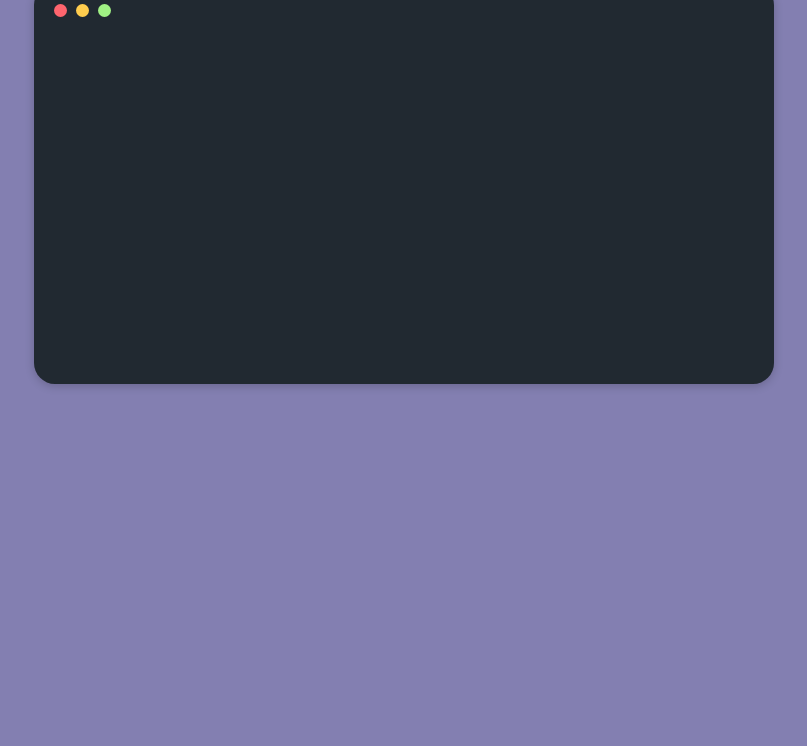
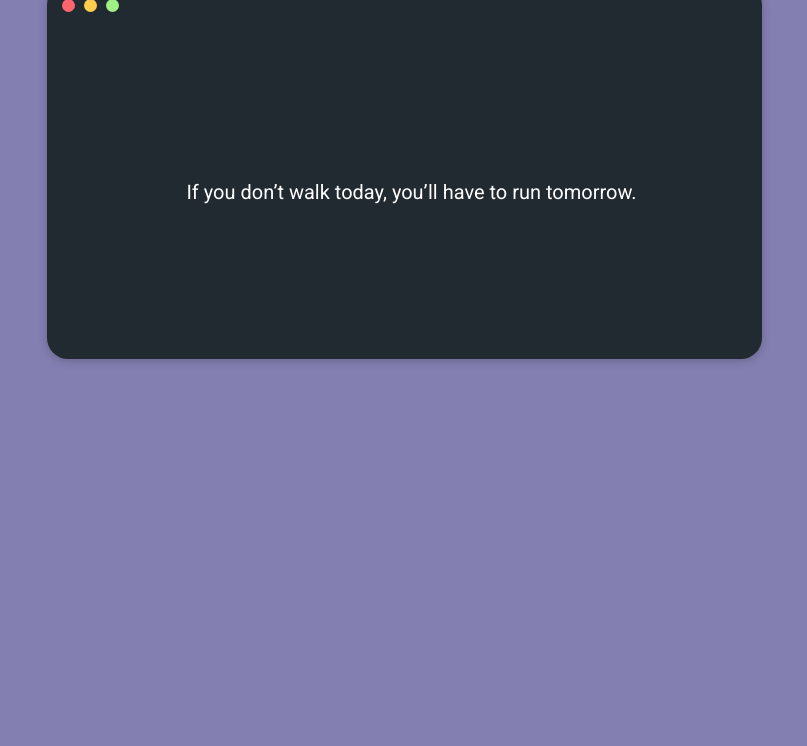
Before and after one commit to MaxShidlovskiy/createx-company, a plain HTML site: page page/index.html in a window 1280 px wide. Shown: the part 54-800 px from the top of the page, without its empty margins (236-1043 px from the left). Drawn offline with Linux system fonts and the light colour scheme.

Commit message:
troubleshooting

```diff
--- a/page/index.html
+++ b/page/index.html
@@ -14,10 +14,10 @@
 
 <body>
     <h1>Random Quotes ;)</h1>
-    <div class="container">
+    <div class="wrapper">
         <div class="img"></div>
-        <div class="quotes">
-            <p> </p>
+        <div class="center">
+            <p>sdfsd</p>
         </div>
     </div>
     <script src="../script/app.js"></script>
--- a/script/app.js
+++ b/script/app.js
@@ -1,4 +1,4 @@
-const p = document.querySelector('p');
+
 
 const array = ['If you fall asleep now, you will dream. If you study now, you will live your dream.',
     'When you think it’s too late, the truth is, it’s still early.',
@@ -11,17 +11,18 @@ const array = ['If you fall asleep now, you will dream. If you study now, you wi
     'When today is over, it will never come back.',
     'Even now, your enemies are eagerly flipping through books.'
 ]
+const quote = document.querySelector('.center p');
 let flag = false;
 
-function showQuotes(p_, array_) {
+function showQuotes(array_) {
     try {
         let random = Math.floor(Math.random() * 10);
-        p_.textContent = array_[random];
+        quote.textContent = array_[random];
         if (flag === false) {
-            p_.stye = `color: #FFF`;
-                        flag = true;
-        }else{
-            p_.stye = `color: red`;
+            quote.style = `color: #FFF`;
+            flag = true;
+        } else {
+            quote.style = `color: red`;
             flag = false;
         }
     } catch (error) {
@@ -29,4 +30,4 @@ function showQuotes(p_, array_) {
     }
 }
 
-showIntervar(showQuotes, 3000, p, array)
+setInterval(showQuotes, 3000, array)
--- a/style/style.css
+++ b/style/style.css
@@ -12,32 +12,33 @@ body {
 
 }
 
-.container {
+.wrapper {
     background-color: #212931;
     width: 700px;
     height: 360px;
     box-shadow: 0px 2px 10px rgba(0, 0, 0, 0.2);
     border-radius: 21px;
     margin: auto;
-    padding: 20px;
+    padding: 15px 0 0 15px;
 }
 
 .img {
+    width: 57px;
+    height: 13px;
     background-image: url(../assets/Group\ 15.svg);
     background-repeat: no-repeat;
-    width: 57px;
-    height: 13px;
     background-size: contain;
 }
 
 h1 {
-    font-family: 400 48px 'Roboto';
+    font-family: 400px 48px 'Roboto';
     text-align: center;
     color: #FFFFFF;
 }
 
-.container .quotes {
-    height: 340px;
+
+.center {
+    height: 100%;
     display: flex;
     justify-content: center;
     align-items: center;
@@ -48,5 +49,5 @@ p {
     justify-content: center;
     align-items: center;
     color: #FFF;
-    font: 400 20px `Roboto`;
+    font: 400 20px "Roboto";
 }
```
